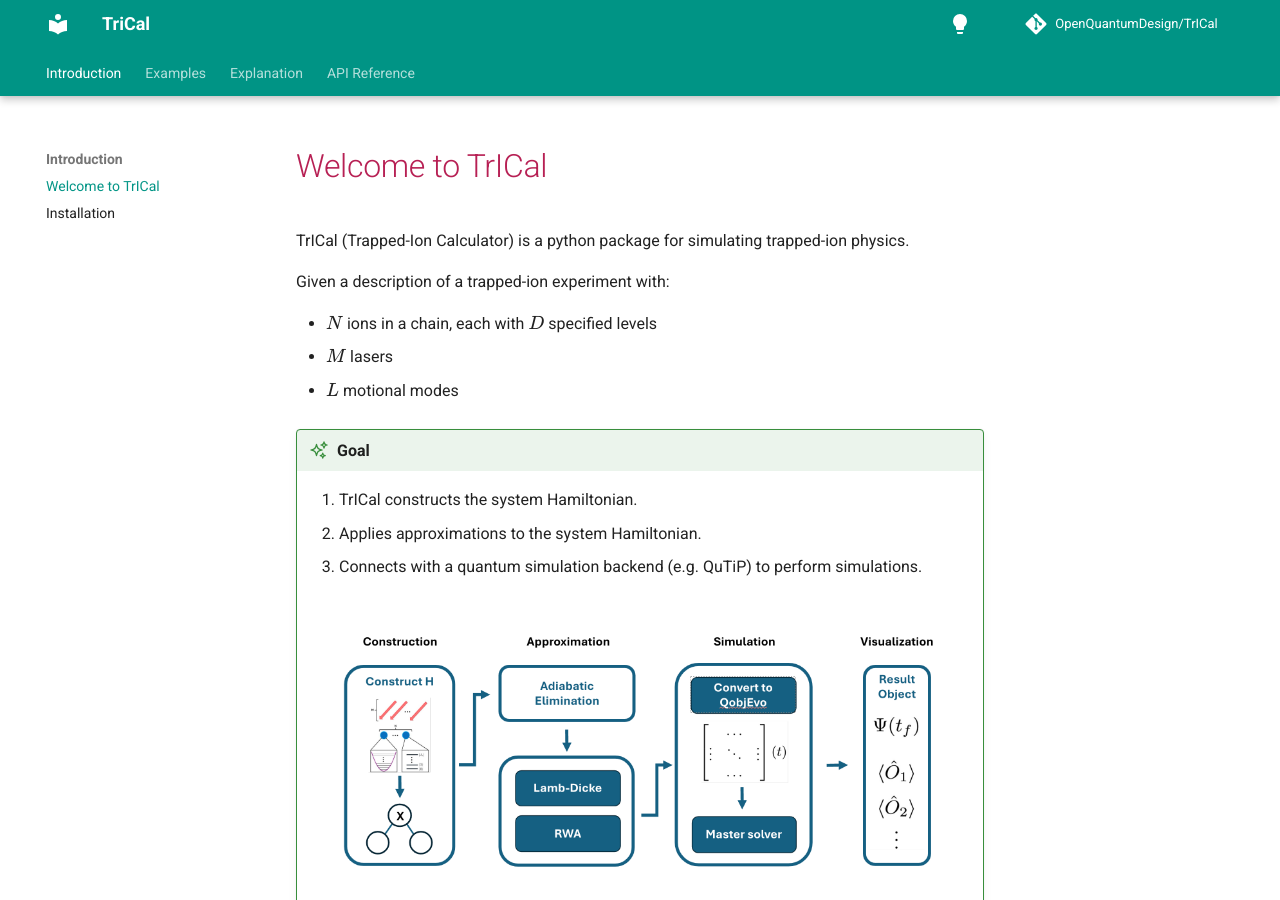
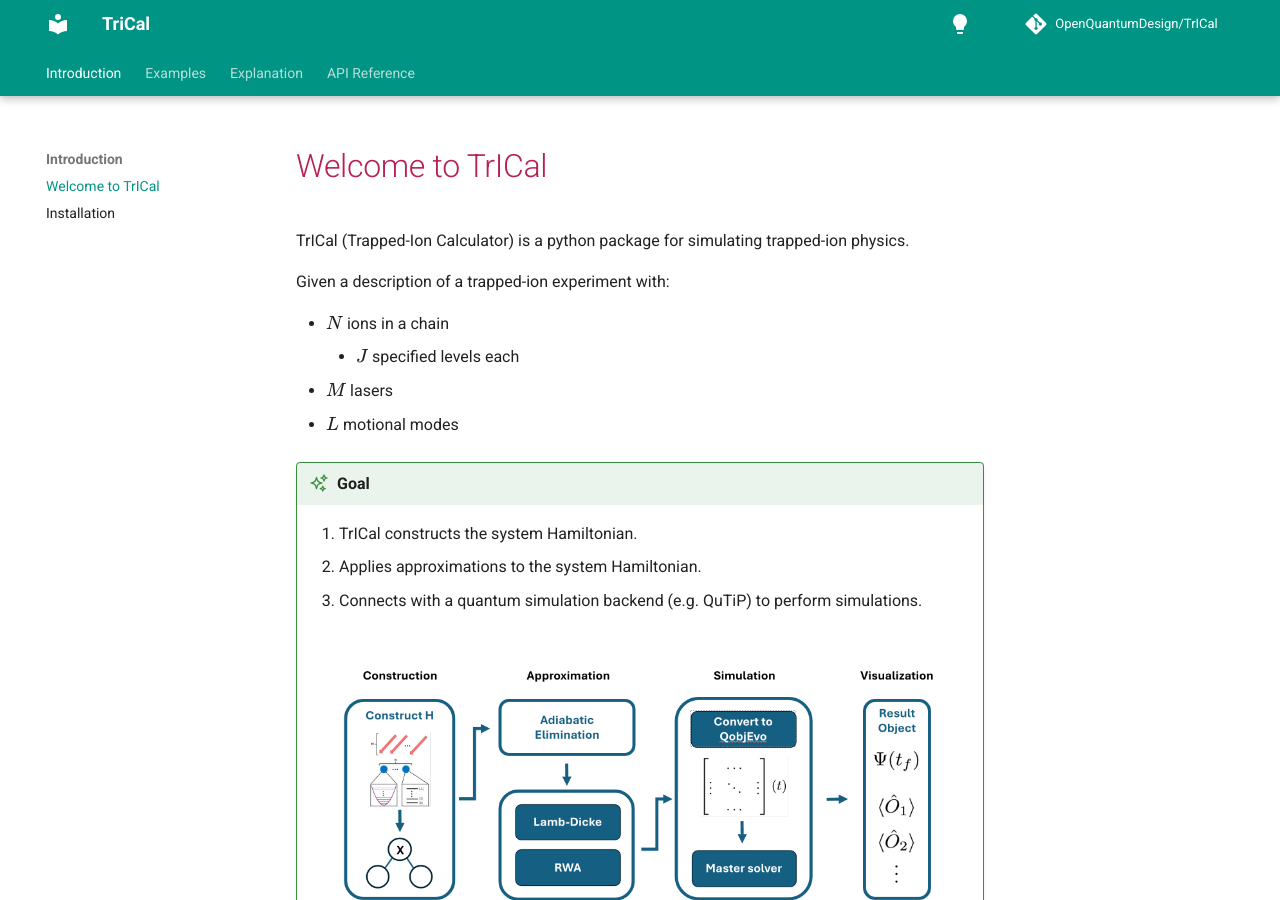
Before and after one commit to OpenQuantumDesign/oqd-trical, an MkDocs documentation site: the page built from docs/index.md, in a window 1280 px wide and 900 px high. Built offline with MkDocs 1.6.1 and Material for MkDocs 9.7.7, drawn with Linux system fonts in a browser that asks for light colours; comment, search, counter and statistics services are not loaded.

Commit message:
Updated documentation

```diff
--- a/docs/index.md
+++ b/docs/index.md
@@ -2,7 +2,8 @@ TrICal (Trapped-Ion Calculator) is a python package for simulating trapped-ion p
 
 Given a description of a trapped-ion experiment with:
 
-- $N$ ions in a chain, each with $D$ specified levels
+- $N$ ions in a chain
+  - $J$ specified levels each
 - $M$ lasers
 - $L$ motional modes
 
```
Also changed, not shown: docs/explanation/hamiltonian_construction/derivation.md (+1 -1 lines).
